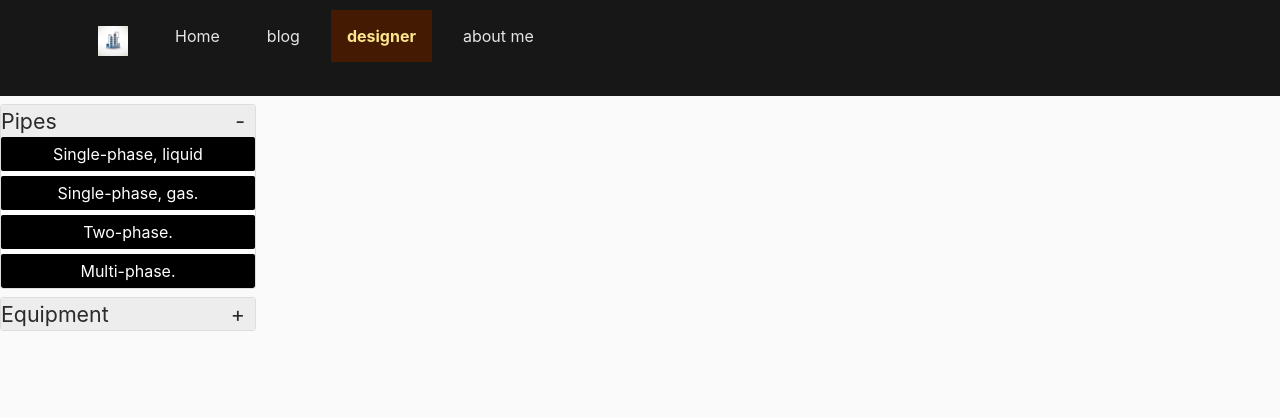
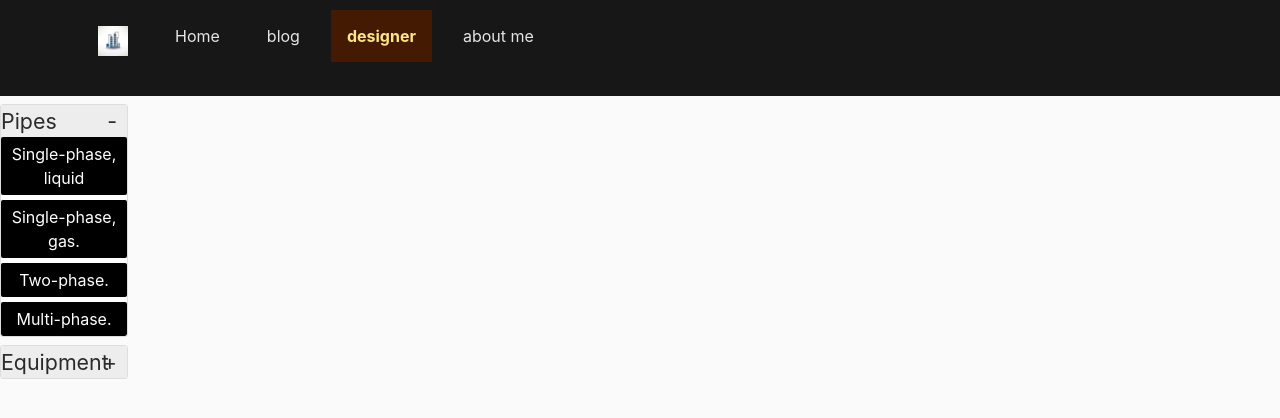
Before and after one commit to carlosfpj/equipment-designer, a React (Create React App) app in the folder frontend/: page /designer in a window 1280 px wide. Shown: the top 418 px of the page. Built offline with nearby package versions, Linux system fonts and the light colour scheme.

Commit message:
add min-width on DesignerPageModule.css

```diff
--- a/frontend/src/assets/styles/Designerpage.module.css
+++ b/frontend/src/assets/styles/Designerpage.module.css
@@ -11,5 +11,7 @@
 .aside {
   display: flex;
   flex-direction: column;
-  width: 20vw;
+  height: 100vh;
+  width: 10%;
+  min-width: 120px;
 }
```
